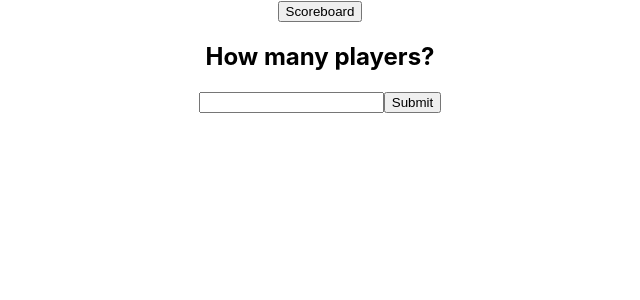
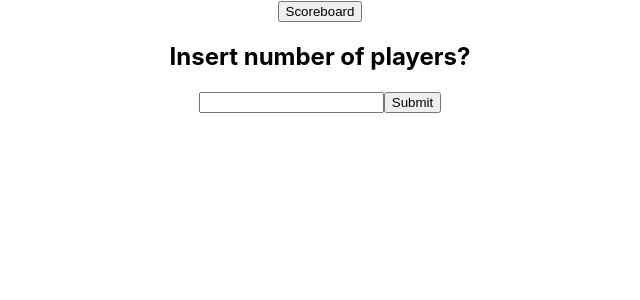
Before and after one commit to MagoroGraphics/covatars-remastered, a React (Create React App) app: page / in a window 1280 px wide. Shown: the top 300 px of the page, without its empty margins (320-960 px from the left). Built offline with nearby package versions, Linux system fonts and the light colour scheme.

Commit message:
Adds copy change

```diff
--- a/src/components/PlayerCreation.tsx
+++ b/src/components/PlayerCreation.tsx
@@ -43,7 +43,7 @@ const PlayerCreation = () => {
       <button onClick={handleOnClickScoreboard}>Scoreboard</button>
       {step === "PlayerNumberInput" && (
         <form onSubmit={handleNumOfPlayersSubmit}>
-          <h2>How many players?</h2>
+          <h2>Insert number of players?</h2>
           <input
             name="numOfPlayers"
             type="numOfPlayers"
```
